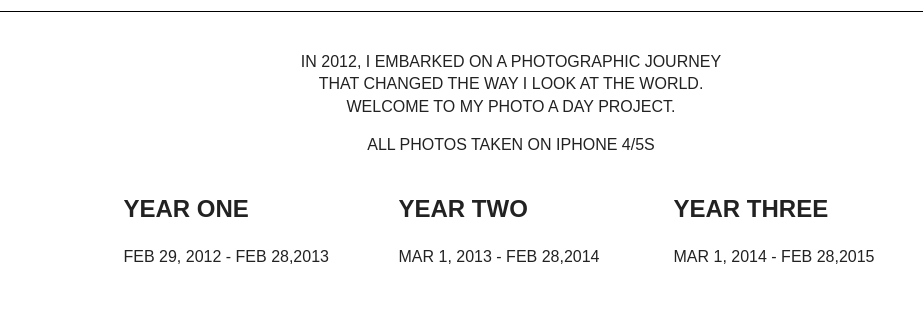
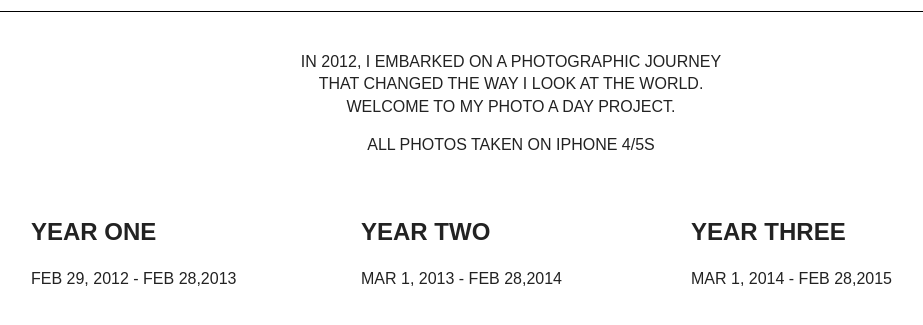
Before and after one commit to johncadengo/willchoi.me, a Flask app: page /photo-a-day-series/ in a window 1280 px wide. Shown: the part 146-471 px from the top of the page, without its empty margins (129-1052 px from the left). Run offline with Flask 2, Linux system fonts and the light colour scheme; data that the repository does not hold is empty; some libraries are stand-ins or nearby versions; some web fonts are replaced.

Commit message:
Laying out photos for photo a day series.

```diff
--- a/app/static/css/photo-a-day-series.css
+++ b/app/static/css/photo-a-day-series.css
@@ -12,18 +12,21 @@ section {
 
 .left {
   float: left;
-  margin-right: 50px;
-  width: 225px;
+  margin-right: 30px;
+  width: 300px;
 }
 
 .left:last-child {
   margin-right: 0;
 }
 
-
 .years {
   text-align: left;
   margin-left: auto;
   margin-right: auto;
-  width: 775px;
+  width: 960px;
 }
+
+.years img {
+  width: 300px;
+}
--- a/app/templates/photo-a-day-series.html
+++ b/app/templates/photo-a-day-series.html
@@ -15,14 +15,17 @@
   </section>
   <div class="clearfix years">
     <section class="left">
+      <img src="{{ images[0] }}"></img>
       <h2>Year One</h2>
       <p>Feb 29, 2012 - Feb 28,2013</p>
     </section>
     <section class="left">
+      <img src="{{ images[1] }}"></img>
       <h2>Year Two</h2>
       <p>Mar 1, 2013 - Feb 28,2014</p>
     </section>
     <section class="left">
+      <img src="{{ images[2] }}"></img>
       <h2>Year Three</h2>
       <p>Mar 1, 2014 - Feb 28,2015</p>
     </section>
--- a/app/views.py
+++ b/app/views.py
@@ -1,6 +1,7 @@
 from flask import render_template
 
-from . import app
+from . import app, db
+from .models import Photo, Image
 
 
 @app.errorhandler(404)
@@ -40,4 +41,10 @@ def photo():
 
 @app.route("/photo-a-day-series/")
 def photo_a_day_series():
-    return render_template('photo-a-day-series.html')
+    # Get the first photo from each year
+    photos = db.session.query(Photo).filter(
+                Photo.created_time>'2013-06-01'
+            ).order_by(Photo.created_time).limit(3).all()
+    images = [photo.standard_res_image.url for photo in photos]
+
+    return render_template('photo-a-day-series.html', images=images)
```
Also changed, not shown: app/models.py (+23 -1 lines).
